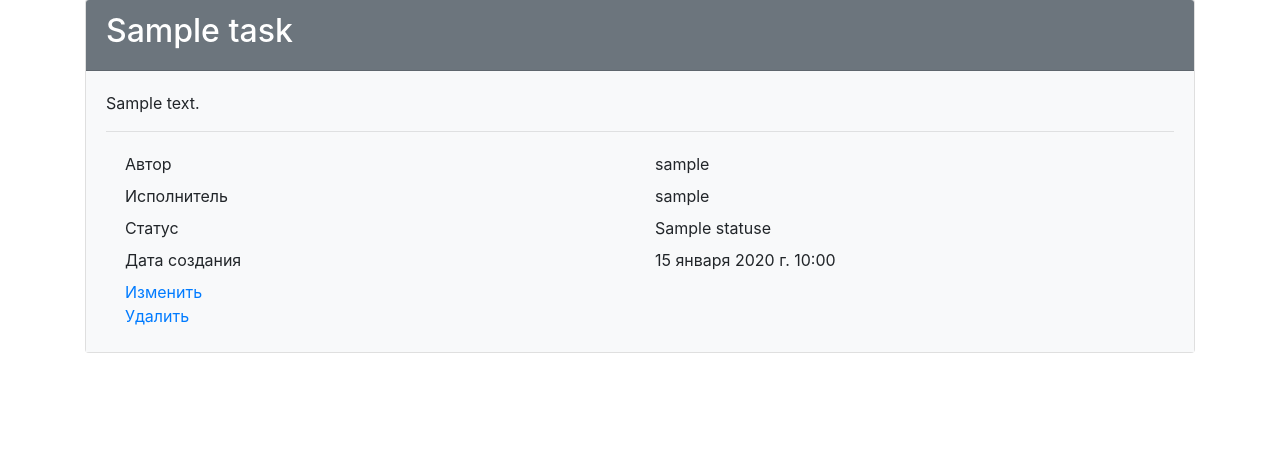
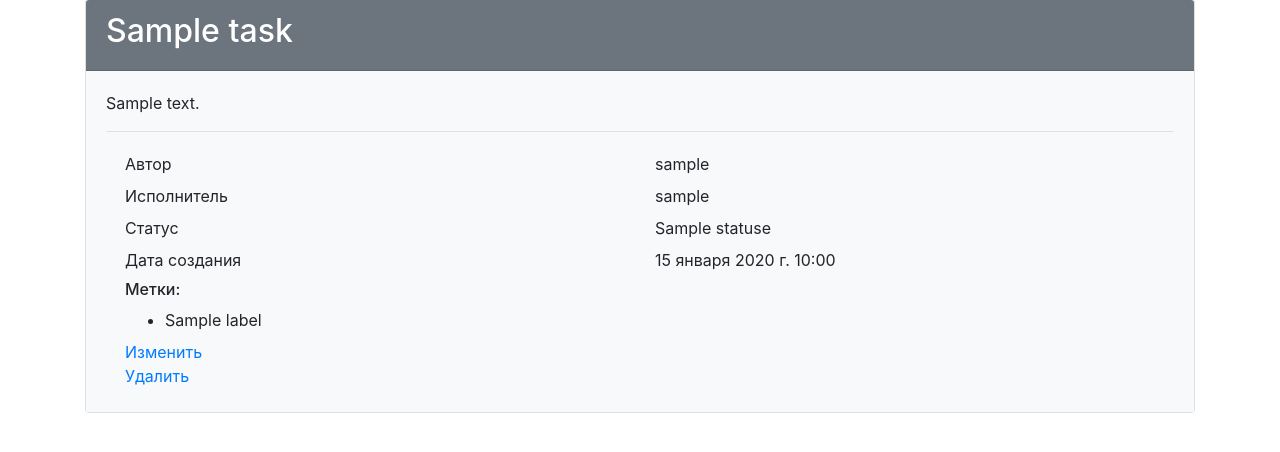
Before and after one commit to Polyrom/python-project-52, a Django app: page /tasks/1/ in a window 1280 px wide. Shown: the part 201-653 px from the top of the page. Run offline with Django 4.2, Linux system fonts and the light colour scheme; tables that the repository leaves empty hold one stand-in row (values such as "Sample post"); some libraries are stand-ins or nearby versions.

Commit message:
reformat tasks and labels models to m2m

```diff
--- a/tasks/models.py
+++ b/tasks/models.py
@@ -1,12 +1,22 @@
 from django.db import models
 from django.contrib.auth.models import User
 from statuses.models import Statuses
+from labels.models import Labels
 
 
-class Tasks(models.Model):
+class Task(models.Model):
     title = models.CharField(max_length=255)
     description = models.TextField(max_length=3000, blank=True)
     status = models.ForeignKey(Statuses, on_delete=models.PROTECT, null=True)
+    labels = models.ManyToManyField(Labels, through='Labeled', through_fields=('task', 'label'))
     author = models.ForeignKey(User, on_delete=models.PROTECT, related_name='author')
     executive = models.ForeignKey(User, on_delete=models.PROTECT, related_name='executive')
     created_at = models.DateTimeField(auto_now_add=True)
+
+
+class Labeled(models.Model):
+    task = models.ForeignKey(Task, on_delete=models.PROTECT)
+    label = models.ForeignKey(Labels, on_delete=models.PROTECT)
+
+    class Meta:
+        db_table = "tasks_task_label"
--- a/tasks/templates/tasks/task_details.html
+++ b/tasks/templates/tasks/task_details.html
@@ -30,6 +30,16 @@
       </div>
       <div class="row p-1">
         <div class="col">
+          <h6>{% translate "Метки" %}:</h6>
+          {% for label in task.labels.all %}
+          <ul class="my-0">
+              <li>{{ label }}</li>
+          </ul>
+          {% endfor %}
+        </div>
+      </div>
+      <div class="row p-1">
+        <div class="col">
           <a href="{% url 'task.update' pk=task.id %}">Изменить</a>
           <br>
           <a href="{% url 'task.delete' pk=task.id %}">Удалить</a>
--- a/tasks/views.py
+++ b/tasks/views.py
@@ -2,18 +2,18 @@ from django.views.generic import ListView, CreateView, UpdateView, DeleteView, D
 from django.contrib.messages.views import SuccessMessageMixin
 from django.contrib import messages
 from django.http import HttpResponseRedirect
-from tasks.models import Tasks
+from tasks.models import Task
 from tasks.forms import TaskForm
 
 
 class TasksListView(ListView):
-    model = Tasks
+    model = Task
     template_name = 'tasks/tasks_list.html'
     context_object_name = 'tasks'
 
 
 class TaskCreateView(SuccessMessageMixin, CreateView):
-    model = Tasks
+    model = Task
     form_class = TaskForm
     template_name = 'tasks/task_create.html'
     success_url = '/tasks/'
@@ -25,7 +25,7 @@ class TaskCreateView(SuccessMessageMixin, CreateView):
 
 
 class TaskUpdateView(SuccessMessageMixin, UpdateView):
-    model = Tasks
+    model = Task
     form_class = TaskForm
     template_name = 'tasks/task_update.html'
     success_url = '/tasks/'
@@ -33,7 +33,7 @@ class TaskUpdateView(SuccessMessageMixin, UpdateView):
 
 
 class TaskDeleteView(SuccessMessageMixin, DeleteView):
-    model = Tasks
+    model = Task
     context_object_name = 'task'
     success_url = '/tasks/'
     template_name = 'tasks/task_delete.html'
@@ -48,6 +48,6 @@ class TaskDeleteView(SuccessMessageMixin, DeleteView):
 
 
 class TaskDetailsView(DetailView):
-    model = Tasks
+    model = Task
     context_object_name = 'task'
     template_name = 'tasks/task_details.html'
```
Also changed, not shown: labels/views.py (+12 -0 lines), tasks/forms.py (+4 -3 lines), statuses/migrations/0001_initial.py (deleted), statuses/migrations/__init__.py (deleted), tasks/migrations/0001_initial.py (deleted), tasks/migrations/0002_tasks_description.py (deleted), users/migrations/__init__.py (deleted).
